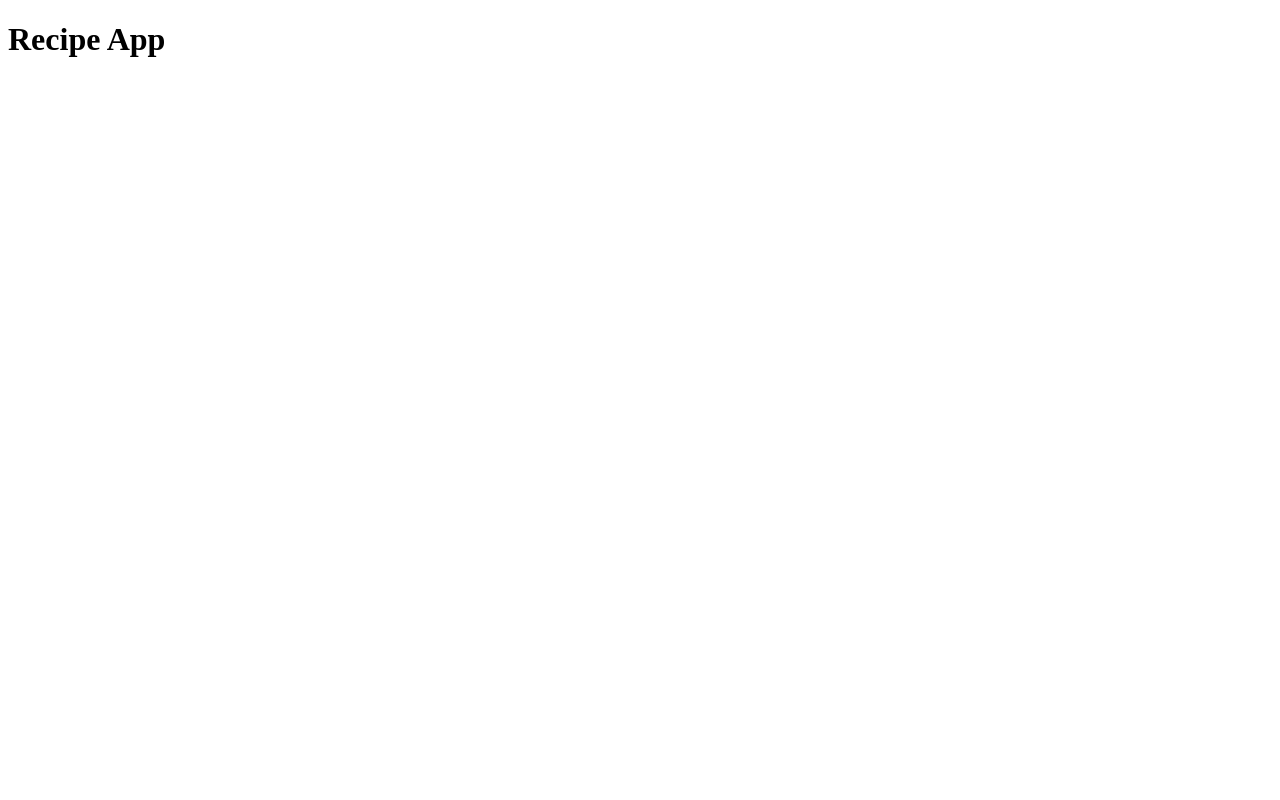
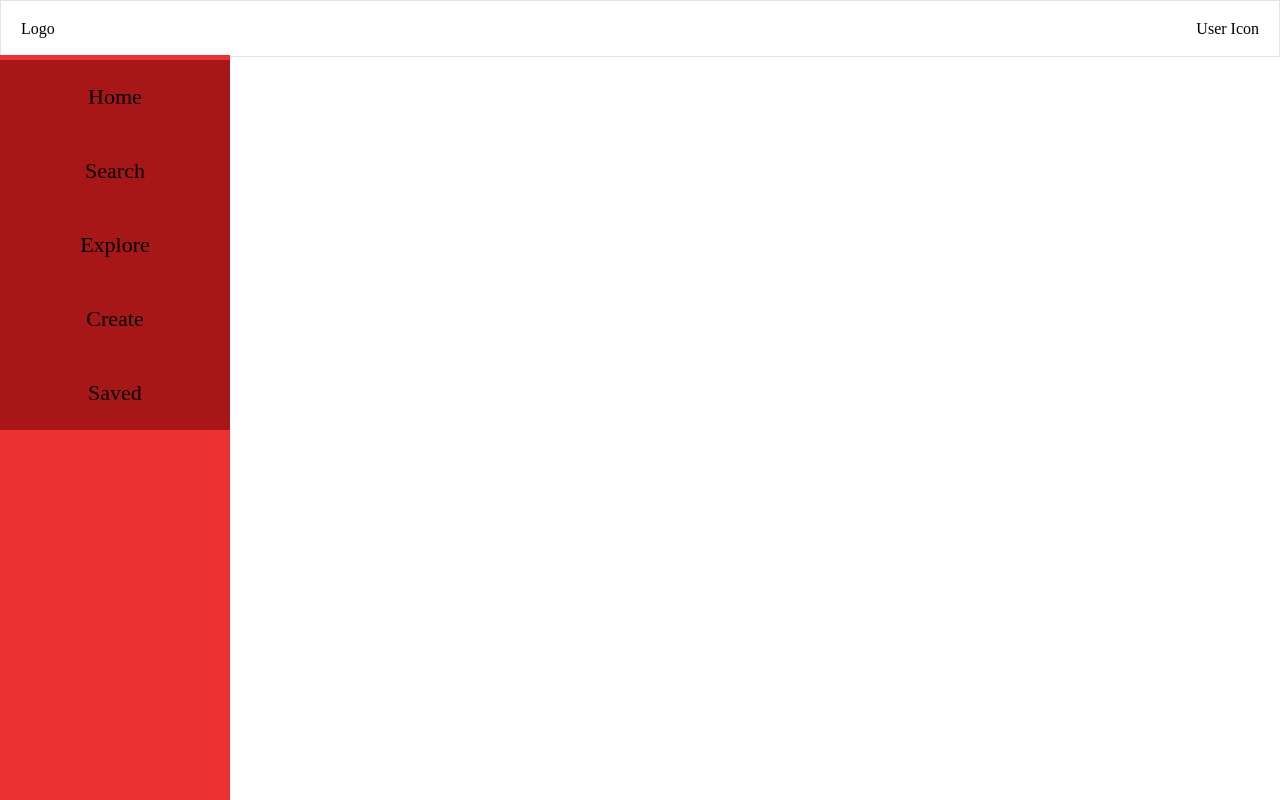
Before and after one commit to KaranSrestha/RecipieApp, a React (Vite) app in the folder frontend/RecipieApp/: page / in a window 1280 px wide. Built offline with nearby package versions, Linux system fonts and the light colour scheme.

Commit message:
Make Sidebar

```diff
--- a/frontend/RecipieApp/package.json
+++ b/frontend/RecipieApp/package.json
@@ -11,7 +11,8 @@
   },
   "dependencies": {
     "react": "^18.3.1",
-    "react-dom": "^18.3.1"
+    "react-dom": "^18.3.1",
+    "react-router-dom": "^6.25.0"
   },
   "devDependencies": {
     "@types/react": "^18.3.3",
--- a/frontend/RecipieApp/src/App.jsx
+++ b/frontend/RecipieApp/src/App.jsx
@@ -1,8 +1,11 @@
 import './App.css'
+import Header from './Components/Sidebar/Sidebar'
 
 function App() {
   return (
-    <h1>Recipe App</h1>
+    <>
+    <Header/>
+    </>
   )
 }
 
--- /dev/null
+++ b/frontend/RecipieApp/src/Components/Sidebar/Sidebar.css
@@ -0,0 +1,59 @@
+.sidebar{
+    position: fixed;
+    left: 0;
+    bottom: 0;
+    top: 55px;
+    width: 230px;
+    background-color: rgb(236, 49, 49);
+    z-index: 200;
+    padding-top: 5px;
+}
+.sidebar-link{
+    background-color: rgb(168, 23, 23);
+    height: 74px;
+    display: flex;
+    align-items: center;
+    justify-content: center;
+    flex-direction: column;
+}
+.sidebar-link:hover{
+    background-color: rgb( 235, 235,235);
+    cursor: pointer;
+}
+.sidebar-link div{
+    font-size: 22px;
+}
+
+
+
+
+.header{
+    height: 55px;
+    display: flex;
+    flex-direction: row;
+    justify-content: space-between;
+
+    position: fixed;
+    top: 0;
+    right: 0;
+    left: 0;
+    background-color: white;
+
+    border: 1px solid rgb(228, 228, 228);
+}
+.left-section{
+    display: flex;
+    align-items: center;
+}
+.left-section div{
+    margin-left: 20px;
+}
+.right-section{
+    display: flex;
+    align-items: center;
+    margin-right: 0;
+    flex-shrink: 0;
+}
+.right-section div{
+    margin-right: 20px;
+}
--- /dev/null
+++ b/frontend/RecipieApp/src/Components/Sidebar/Sidebar.jsx
@@ -0,0 +1,38 @@
+import React from 'react'
+import './Sidebar.css'
+import { Link, NavLink } from 'react-router-dom'
+
+function Header() {
+  return (
+    <>
+      <div class="header">
+        <div class="left-section">
+          <div>Logo</div>
+        </div>
+        <div class="right-section">
+          <div>User Icon</div>
+        </div>
+      </div>
+
+      <div class="sidebar">
+        <div class="sidebar-link">
+          <div>Home</div>
+        </div>
+        <div class="sidebar-link">
+          <div>Search</div>
+        </div>
+        <div class="sidebar-link">
+          <div>Explore</div>
+        </div>
+        <div class="sidebar-link">
+          <div>Create</div>
+        </div>
+        <div class="sidebar-link">
+          <div>Saved</div>
+        </div>
+      </div>
+    </>
+  )
+}
+
+export default Header
```
Also changed, not shown: 1 other file (tests, documents, lock files or other folders).
